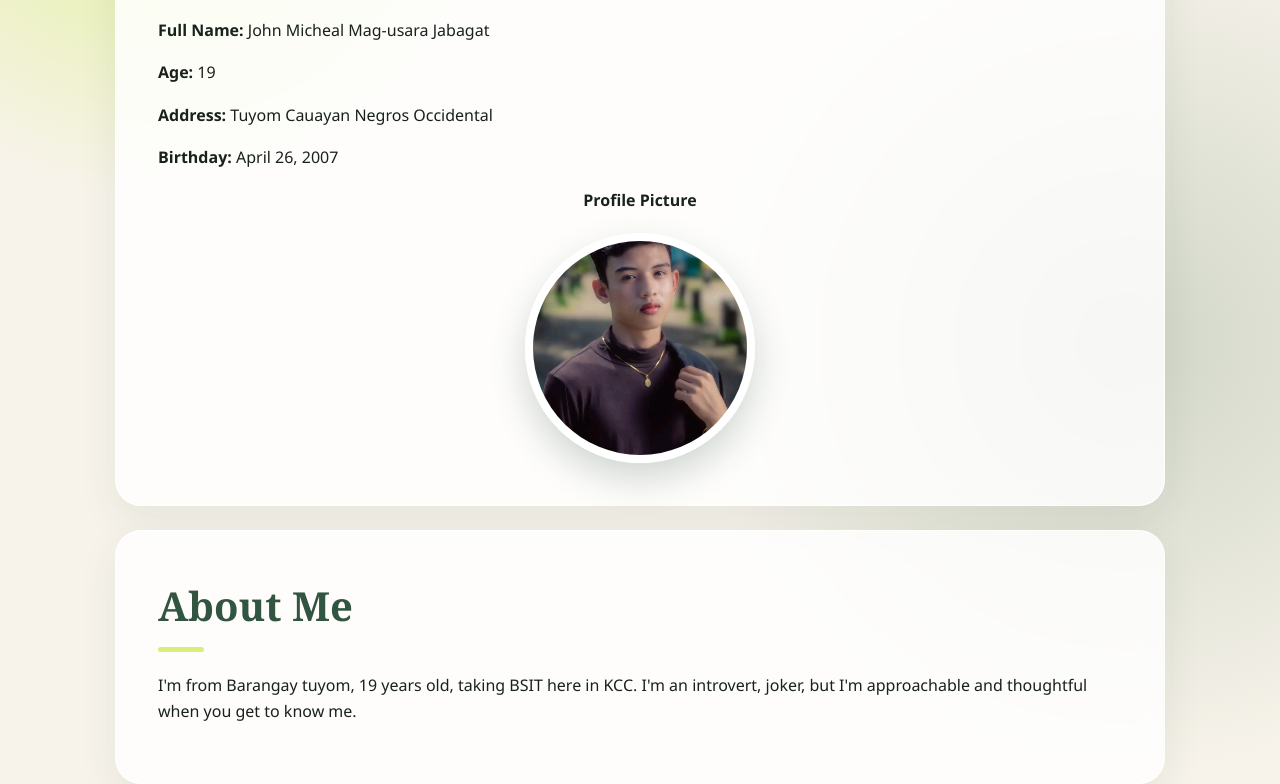
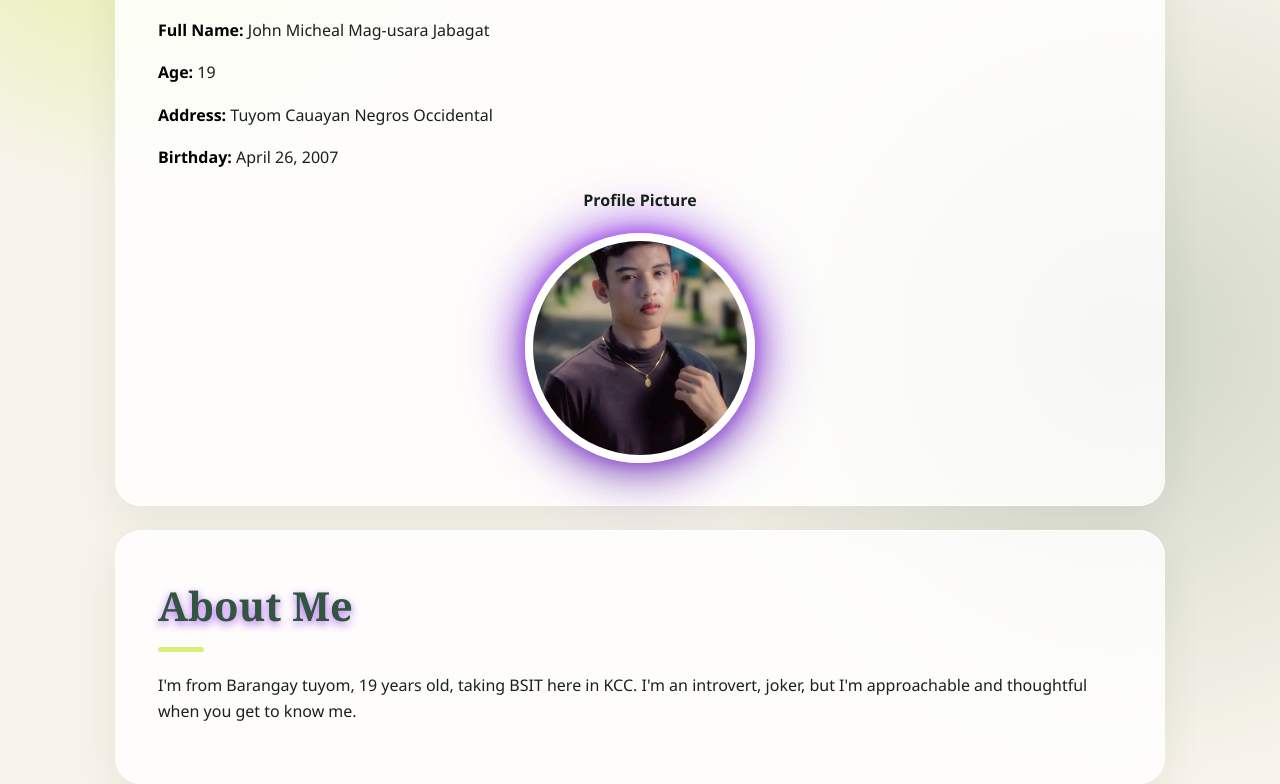
Before and after one commit to johnmichealjabagat07-a11y/JABAGAT-project-1, a plain HTML site: page index.html in a window 1280 px wide. Shown: the part 433-1217 px from the top of the page. Drawn offline with Linux system fonts and the light colour scheme.

Commit message:
changing the design

```diff
--- a/index.html
+++ b/index.html
@@ -15,10 +15,10 @@
 
 <section id="personal">
   <h2>Personal Information</h2>
-  <p><strong>Full Name:</strong> John Micheal Mag-usara Jabagat</p>
-  <p><strong>Age:</strong> 19</p>
-  <p><strong>Address:</strong> Tuyom Cauayan Negros Occidental</p>
-  <p><strong>Birthday:</strong> April 26, 2007</p>
+  <p><strong class="label-full-name">Full Name:</strong> John Micheal Mag-usara Jabagat</p>
+  <p><strong class="label-age">Age:</strong> 19</p>
+  <p><strong class="label-address">Address:</strong> Tuyom Cauayan Negros Occidental</p>
+  <p><strong class="label-birthday">Birthday:</strong> April 26, 2007</p>
   <center><p><strong>Profile Picture</strong></p></center>
   <img src="john.jpg" alt="Profile picture of John Micheal Mag-usara Jabagat">
 </section>
--- a/style.css
+++ b/style.css
@@ -118,10 +118,27 @@
       object-fit: cover;
       border: 8px solid white;
       border-radius: 50%;
-      box-shadow: 0 16px 35px rgba(49, 83, 64, 0.22);
+      box-shadow:
+        0 16px 35px rgba(49, 83, 64, 0.22),
+        0 0 12px 4px rgba(168, 85, 247, 0.72),
+        0 0 32px 12px rgba(147, 51, 234, 0.48),
+        0 0 58px 18px rgba(126, 34, 206, 0.24);
     }
 
+    #personal .label-full-name { color: #000000; }
+    #personal .label-age { color: #000000; }
+    #personal .label-address { color: #000000; }
+    #personal .label-birthday { color: #000000; }
+
     #personal > center + p { margin-top: 0; }
+
+    #personal h2,
+    #about h2,
+    #education h2,
+    #skills h2,
+    #hobbies h2 {
+      text-shadow: 0 3px 8px rgba(147, 51, 234, 0.75);
+    }
 
     ul {
       display: grid;
@@ -199,11 +216,13 @@
       background: var(--lime);
       border: 0;
       cursor: pointer;
+      box-shadow: 0 8px 18px rgba(147, 51, 234, 0.72);
     }
 
     input[type="submit"]:hover {
       filter: brightness(0.96);
       transform: translateY(-2px);
+      box-shadow: 0 8px 18px rgba(147, 51, 234, 0.72);
     }
 
     footer {
```
